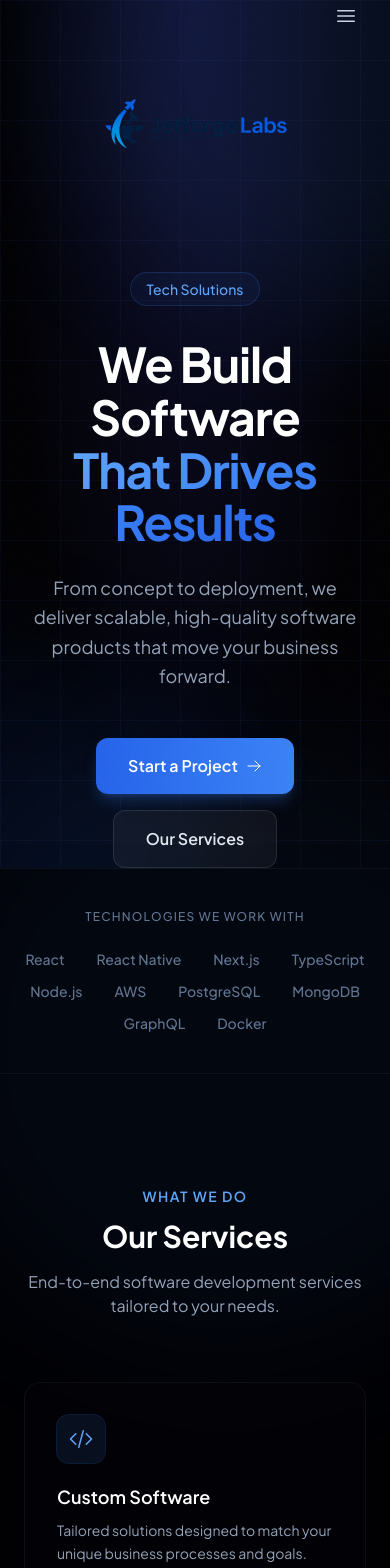
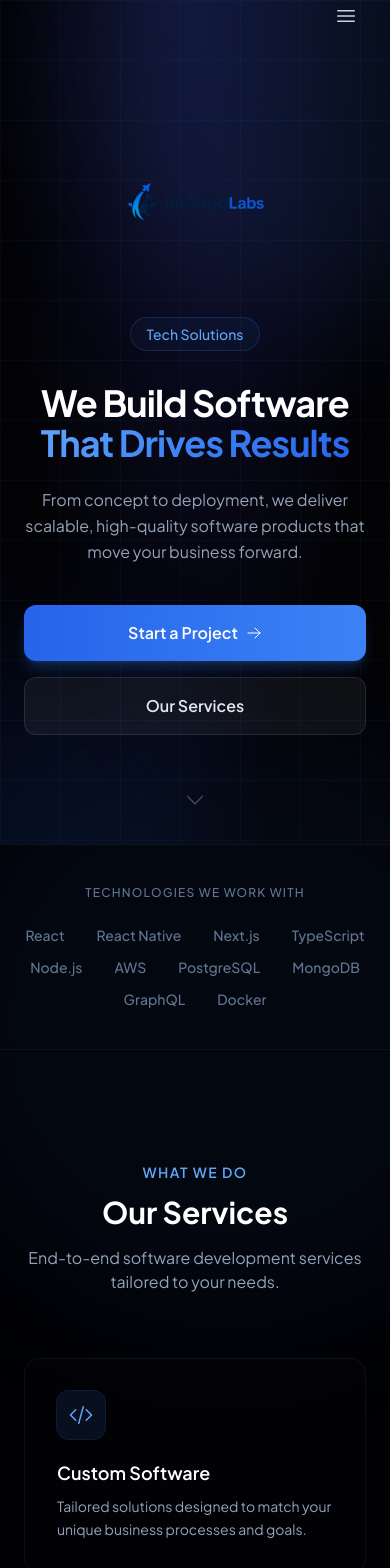
Before and after one commit to jetforge-labs/jetforge.landing, a Next.js app: page /en in a window 390 px wide. Shown: the top 1568 px of the page. Built offline with nearby package versions, Linux system fonts and the light colour scheme.

Commit message:
ui polish

```diff
--- a/messages/en.json
+++ b/messages/en.json
@@ -85,7 +85,6 @@
     "about": "About",
     "contact": "Contact",
     "servicesHeader": "Services",
-    "copyright": "Jetforge Labs. All rights reserved.",
-    "bottomTagline": "Crafted with precision and purpose."
+    "copyright": "Jetforge Labs. All rights reserved."
   }
 }
--- a/messages/es.json
+++ b/messages/es.json
@@ -8,7 +8,7 @@
     "services": "Servicios",
     "about": "Nosotros",
     "contact": "Contacto",
-    "getInTouch": "Contactanos"
+    "getInTouch": "Contáctanos"
   },
   "Hero": {
     "badge": "Soluciones Tecnológicas",
@@ -85,7 +85,6 @@
     "about": "Nosotros",
     "contact": "Contacto",
     "servicesHeader": "Servicios",
-    "copyright": "Jetforge Labs. Todos los derechos reservados.",
-    "bottomTagline": "Desarrollado con precision y proposito."
+    "copyright": "Jetforge Labs. Todos los derechos reservados."
   }
 }
--- a/src/app/[locale]/_components/contact-form.tsx
+++ b/src/app/[locale]/_components/contact-form.tsx
@@ -128,7 +128,7 @@ export function ContactForm() {
       <button
         type="submit"
         disabled={status === "sending"}
-        className="group flex w-full cursor-pointer items-center justify-center gap-2 rounded-xl bg-gradient-to-r from-blue-600 to-blue-500 py-4 text-sm font-semibold text-white shadow-lg shadow-blue-500/25 transition-all duration-200 hover:shadow-blue-500/40 hover:brightness-110 disabled:cursor-not-allowed disabled:opacity-60"
+        className="btn-press group flex w-full cursor-pointer items-center justify-center gap-2 rounded-xl bg-gradient-to-r from-blue-600 to-blue-500 py-4 text-sm font-semibold text-white shadow-lg shadow-blue-500/25 transition-all duration-200 hover:shadow-blue-500/40 hover:brightness-110 disabled:cursor-not-allowed disabled:opacity-60"
       >
         {status === "sending" ? t("sending") : t("send")}
         <PaperAirplaneIcon className="h-4 w-4 transition-transform duration-200 group-hover:translate-x-0.5" />
--- a/src/app/[locale]/_components/navbar.tsx
+++ b/src/app/[locale]/_components/navbar.tsx
@@ -67,7 +67,7 @@ export function Navbar() {
 
           <a
             href="#contact"
-            className="cursor-pointer rounded-lg bg-gradient-to-r from-blue-600 to-blue-500 px-5 py-2.5 text-sm font-semibold text-white shadow-lg shadow-blue-500/20 transition-all duration-200 hover:shadow-blue-500/30 hover:brightness-110"
+            className="btn-press cursor-pointer rounded-lg bg-gradient-to-r from-blue-600 to-blue-500 px-5 py-2.5 text-sm font-semibold text-white shadow-lg shadow-blue-500/20 transition-all duration-200 hover:shadow-blue-500/30 hover:brightness-110"
           >
             {t("getInTouch")}
           </a>
--- /dev/null
+++ b/src/app/[locale]/_components/scroll-reveal.tsx
@@ -0,0 +1,36 @@
+"use client";
+
+import { useEffect } from "react";
+
+export function ScrollRevealInit() {
+  useEffect(() => {
+    const elements = document.querySelectorAll(".reveal");
+    if (!elements.length) return;
+
+    const prefersReducedMotion = window.matchMedia(
+      "(prefers-reduced-motion: reduce)"
+    ).matches;
+
+    if (prefersReducedMotion) {
+      elements.forEach((el) => el.classList.add("visible"));
+      return;
+    }
+
+    const observer = new IntersectionObserver(
+      (entries) => {
+        entries.forEach((entry) => {
+          if (entry.isIntersecting) {
+            entry.target.classList.add("visible");
+            observer.unobserve(entry.target);
+          }
+        });
+      },
+      { threshold: 0.15, rootMargin: "0px 0px -40px 0px" }
+    );
+
+    elements.forEach((el) => observer.observe(el));
+    return () => observer.disconnect();
+  }, []);
+
+  return null;
+}
--- a/src/app/[locale]/_components/service-card.tsx
+++ b/src/app/[locale]/_components/service-card.tsx
@@ -10,7 +10,7 @@ interface ServiceCardProps {
 
 export function ServiceCard({ title, description, icon }: ServiceCardProps) {
   return (
-    <article className="group relative cursor-pointer overflow-hidden rounded-2xl border border-white/5 bg-navy-900/80 p-8 transition-all duration-300 hover:-translate-y-1 hover:border-blue-500/20 hover:shadow-xl hover:shadow-blue-500/5">
+    <article className="group relative h-full cursor-pointer overflow-hidden rounded-2xl border border-white/5 bg-navy-900/80 p-8 transition-all duration-300 hover:-translate-y-1 hover:border-blue-500/20 hover:shadow-xl hover:shadow-blue-500/5">
       {/* Hover gradient overlay */}
       <div className="pointer-events-none absolute inset-0 bg-gradient-to-br from-blue-500/5 via-transparent to-transparent opacity-0 transition-opacity duration-300 group-hover:opacity-100" />
 
--- a/src/app/[locale]/page.tsx
+++ b/src/app/[locale]/page.tsx
@@ -12,6 +12,7 @@ import { getTranslations } from "next-intl/server";
 import { ContactForm } from "./_components/contact-form";
 import { Logo } from "./_components/logo";
 import { Navbar } from "./_components/navbar";
+import { ScrollRevealInit } from "./_components/scroll-reveal";
 import { ServiceCard } from "./_components/service-card";
 
 import { TechStrip } from "./_components/tech-strip";
@@ -37,6 +38,8 @@ export default async function Home() {
 
   return (
     <div className="min-h-screen">
+      <ScrollRevealInit />
+
       {/* Navbar */}
       <header>
         <Navbar />
@@ -58,39 +61,48 @@ export default async function Home() {
 
           {/* Content */}
           <div className="relative z-10 mx-auto max-w-4xl text-center">
-            <div className="mb-8 flex flex-col items-center gap-4">
-              <Logo className="h-64 md:h-80" priority />
+            <div className="hero-animate mb-8 flex flex-col items-center gap-4">
+              <Logo className="h-48 sm:h-64 md:h-80" priority />
               <span className="inline-flex rounded-full border border-blue-500/20 bg-blue-500/5 px-4 py-1.5 text-sm font-medium text-blue-400">
                 {tHero("badge")}
               </span>
             </div>
 
-            <h1 className="mb-6 text-5xl font-bold leading-[1.1] tracking-tight text-white md:text-7xl">
+            <h1 className="hero-animate-delay-1 mb-6 text-4xl font-bold leading-[1.1] tracking-tight text-white sm:text-5xl md:text-7xl">
               {tHero("headingLine1")}
               <br />
               <span className="gradient-text">{tHero("headingLine2")}</span>
             </h1>
 
-            <p className="mx-auto mb-12 max-w-2xl text-lg leading-relaxed text-slate-400 md:text-xl">
+            <p className="hero-animate-delay-2 mx-auto mb-10 max-w-2xl text-base leading-relaxed text-slate-400 sm:mb-12 sm:text-lg md:text-xl">
               {tHero("subheading")}
             </p>
 
-            <div className="flex flex-col items-center justify-center gap-4 sm:flex-row">
+            <div className="hero-animate-delay-3 flex flex-col items-center justify-center gap-4 sm:flex-row">
               <a
                 href="#contact"
-                className="group flex cursor-pointer items-center gap-2 rounded-xl bg-gradient-to-r from-blue-600 to-blue-500 px-8 py-4 font-semibold text-white shadow-lg shadow-blue-500/25 transition-all duration-200 hover:shadow-blue-500/40 hover:brightness-110"
+                className="btn-press group flex w-full cursor-pointer items-center justify-center gap-2 rounded-xl bg-gradient-to-r from-blue-600 to-blue-500 px-8 py-4 font-semibold text-white shadow-lg shadow-blue-500/25 transition-all duration-200 hover:shadow-blue-500/40 hover:brightness-110 sm:w-auto"
               >
                 {tHero("startProject")}
                 <ArrowRightIcon className="h-4 w-4 transition-transform duration-200 group-hover:translate-x-0.5" />
               </a>
               <a
                 href="#services"
-                className="cursor-pointer rounded-xl border border-white/10 bg-white/5 px-8 py-4 font-semibold text-slate-200 backdrop-blur-sm transition-all duration-200 hover:border-white/20 hover:bg-white/10 hover:text-white"
+                className="btn-press w-full cursor-pointer rounded-xl border border-white/10 bg-white/5 px-8 py-4 text-center font-semibold text-slate-200 backdrop-blur-sm transition-all duration-200 hover:border-white/20 hover:bg-white/10 hover:text-white sm:w-auto"
               >
                 {tHero("ourServices")}
               </a>
             </div>
           </div>
+
+          {/* Scroll indicator */}
+          <a
+            href="#services"
+            className="scroll-indicator absolute bottom-8 left-1/2 z-10 -translate-x-1/2 text-slate-500 transition-colors duration-200 hover:text-slate-300"
+            aria-label="Scroll to services"
+          >
+            <ChevronDownIcon className="h-6 w-6" />
+          </a>
         </section>
 
         {/* Tech strip */}
@@ -106,7 +118,7 @@ export default async function Home() {
           <div className="gradient-orb pointer-events-none absolute top-0 left-1/2 h-[600px] w-[600px] -translate-x-1/2 -translate-y-1/2 rounded-full bg-blue-500/5 blur-3xl" />
 
           <div className="relative mx-auto max-w-6xl">
-            <div className="mb-16 text-center">
+            <div className="reveal mb-16 text-center">
               <p className="mb-3 text-sm font-semibold uppercase tracking-widest text-blue-400">
                 {tServices("eyebrow")}
               </p>
@@ -121,16 +133,21 @@ export default async function Home() {
               </p>
             </div>
 
-            <div className="grid gap-6 sm:grid-cols-2 lg:grid-cols-3">
-              {serviceKeys.map((service) => (
+            <div className="reveal-stagger grid gap-6 sm:grid-cols-2 lg:grid-cols-3">
+              {serviceKeys.map((service, index) => (
+                <div
+                  key={service.key}
+                  className="reveal"
+                  style={{ "--stagger-index": index } as React.CSSProperties}
+                >
                   <ServiceCard
-                  key={service.key}
                     title={tServices(`${service.key}.title`)}
                     description={tServices(`${service.key}.description`)}
                     icon={
                       <service.icon className="h-6 w-6 text-blue-400 transition-colors duration-300 group-hover:text-blue-300" />
                     }
                   />
+                </div>
               ))}
             </div>
           </div>
@@ -149,7 +166,7 @@ export default async function Home() {
           <div className="absolute inset-0 bg-gradient-to-b from-navy-900/50 via-navy-950 to-navy-950" />
           <div className="gradient-orb-delayed pointer-events-none absolute -right-60 top-20 h-[500px] w-[500px] rounded-full bg-blue-600/5 blur-3xl" />
 
-          <div className="relative mx-auto max-w-3xl text-center">
+          <div className="reveal relative mx-auto max-w-3xl text-center">
             <p className="mb-3 text-sm font-semibold uppercase tracking-widest text-blue-400">
               {tAbout("eyebrow")}
             </p>
@@ -188,7 +205,7 @@ export default async function Home() {
           <div className="gradient-orb pointer-events-none absolute bottom-0 left-1/2 h-[500px] w-[500px] -translate-x-1/2 translate-y-1/2 rounded-full bg-blue-500/5 blur-3xl" />
 
           <div className="relative mx-auto max-w-2xl">
-            <div className="mb-12 text-center">
+            <div className="reveal mb-12 text-center">
               <p className="mb-3 text-sm font-semibold uppercase tracking-widest text-blue-400">
                 {tContact("eyebrow")}
               </p>
@@ -205,7 +222,7 @@ export default async function Home() {
             </div>
 
             {/* Form card */}
-            <div className="glow-blue-sm rounded-2xl border border-white/5 bg-navy-900/50 p-8 backdrop-blur-sm md:p-10">
+            <div className="reveal glow-blue-sm rounded-2xl border border-white/5 bg-navy-900/50 p-6 backdrop-blur-sm sm:p-8 md:p-10">
               <ContactForm />
             </div>
           </div>
@@ -213,9 +230,9 @@ export default async function Home() {
       </main>
 
       {/* Footer */}
-      <footer className="border-t border-white/5 bg-navy-950 px-6 py-16">
+      <footer className="border-t border-white/5 bg-navy-950 px-6 py-12 md:py-16">
         <div className="mx-auto max-w-6xl">
-          <div className="grid gap-12 md:grid-cols-3">
+          <div className="grid gap-10 md:grid-cols-3 md:gap-12">
             {/* Brand */}
             <div className="md:col-span-1">
               <a href="#" aria-label="Back to top">
@@ -266,12 +283,9 @@ export default async function Home() {
           </div>
 
           {/* Bottom bar */}
-          <div className="mt-12 flex flex-col items-center justify-between gap-4 border-t border-white/5 pt-8 sm:flex-row">
+          <div className="mt-12 flex flex-col items-center justify-center gap-4 border-t border-white/5 pt-8 sm:flex-row">
             <p className="text-xs text-slate-600">
               &copy; {new Date().getFullYear()} {tFooter("copyright")}
-            </p>
-            <p className="text-xs text-slate-600">
-              {tFooter("bottomTagline")}
             </p>
           </div>
         </div>
--- a/src/app/globals.css
+++ b/src/app/globals.css
@@ -101,3 +101,101 @@ body::before {
 [id] {
   scroll-margin-top: 80px;
 }
+
+/* ─── Hero entrance animations ─── */
+@keyframes hero-fade-up {
+  from {
+    opacity: 0;
+    transform: translateY(24px);
+  }
+  to {
+    opacity: 1;
+    transform: translateY(0);
+  }
+}
+
+.hero-animate {
+  animation: hero-fade-up 0.8s ease-out both;
+}
+
+.hero-animate-delay-1 {
+  animation: hero-fade-up 0.8s ease-out 0.15s both;
+}
+
+.hero-animate-delay-2 {
+  animation: hero-fade-up 0.8s ease-out 0.3s both;
+}
+
+.hero-animate-delay-3 {
+  animation: hero-fade-up 0.8s ease-out 0.45s both;
+}
+
+/* ─── Scroll-triggered reveal ─── */
+.reveal {
+  opacity: 0;
+  transform: translateY(20px);
+  transition: opacity 0.7s ease-out, transform 0.7s ease-out;
+}
+
+.reveal.visible {
+  opacity: 1;
+  transform: translateY(0);
+}
+
+/* Stagger children (service cards, etc.) */
+.reveal-stagger > .reveal {
+  transition-delay: calc(var(--stagger-index, 0) * 100ms);
+}
+
+/* ─── Focus-visible ring for keyboard navigation ─── */
+a:focus-visible,
+button:focus-visible,
+input:focus-visible,
+textarea:focus-visible,
+select:focus-visible {
+  outline: 2px solid rgba(96, 165, 250, 0.7);
+  outline-offset: 2px;
+  border-radius: 4px;
+}
+
+/* ─── Button active (pressed) feedback ─── */
+.btn-press:active {
+  transform: scale(0.97);
+}
+
+/* ─── Scroll indicator pulse ─── */
+@keyframes scroll-bounce {
+  0%, 100% { transform: translateY(0); opacity: 0.6; }
+  50% { transform: translateY(6px); opacity: 1; }
+}
+
+.scroll-indicator {
+  animation: scroll-bounce 2s ease-in-out infinite;
+}
+
+/* Reduced motion: disable all custom animations */
+@media (prefers-reduced-motion: reduce) {
+  .hero-animate,
+  .hero-animate-delay-1,
+  .hero-animate-delay-2,
+  .hero-animate-delay-3 {
+    animation: none;
+    opacity: 1;
+    transform: none;
+  }
+
+  .reveal {
+    opacity: 1;
+    transform: none;
+    transition: none;
+  }
+
+  .scroll-indicator {
+    animation: none;
+  }
+
+  .gradient-orb,
+  .gradient-orb-delayed {
+    animation: none;
+  }
+}
```
Lines whose indentation alone changed are shown as unchanged.
